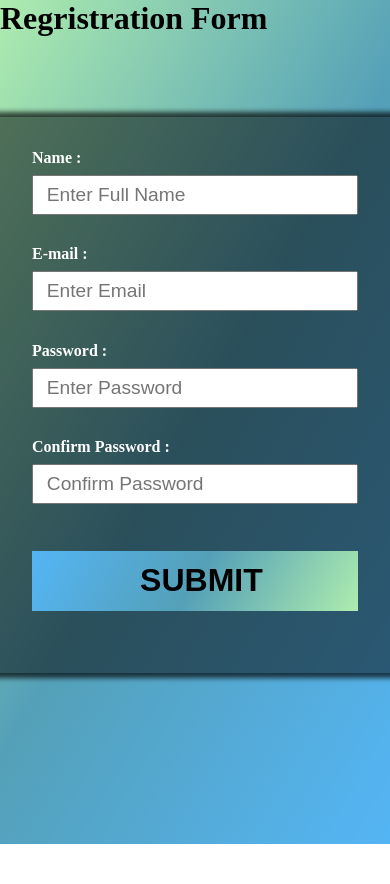
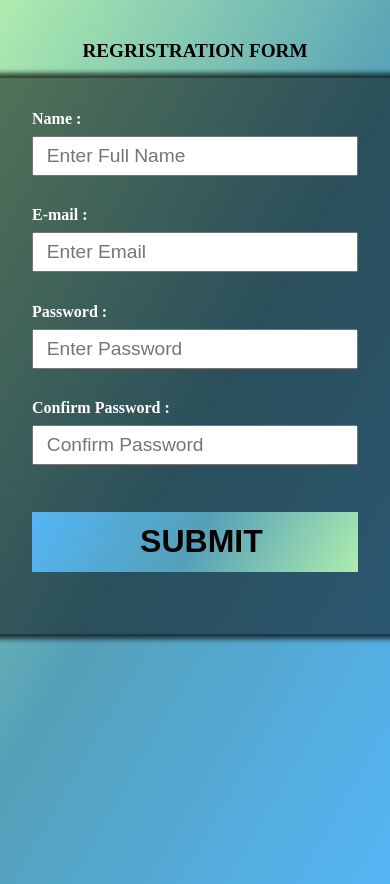
Before and after one commit to Unknown-lad-2/Form-Data-Storing, a plain HTML site: page index.html in a window 390 px wide. Before the commit the page ends 844 px from the top, so only its background shows below. Drawn offline with Linux system fonts and the light colour scheme.

Commit message:
updated UI

```diff
--- a/style.css
+++ b/style.css
@@ -10,20 +10,23 @@ body{
     width: 100%;
     height: 100vh;
 }
-.body h1{
+.project4 h1 {
     text-transform: uppercase;
+    text-align: center;
+    margin-top: 40px;
 }
 .body{
     display: flex;
     align-items: center;
     justify-content: center;
-    padding-top: 5rem;
+    padding-top: 1rem;
 }
-.body form{
+form{
     background: rgba(0,0,0,.5);
     display: flex;
     flex-direction: column;
     width: 420px;
+    height: auto;
     padding: 2rem;
     color: #fff;
     font-weight: bold;
@@ -62,3 +65,8 @@ form p{
     position: relative;
     top: -25px;
 }
+@media screen and (max-width: 420px){
+    h1{
+        font-size: 1.2rem;
+    }
+}
```
